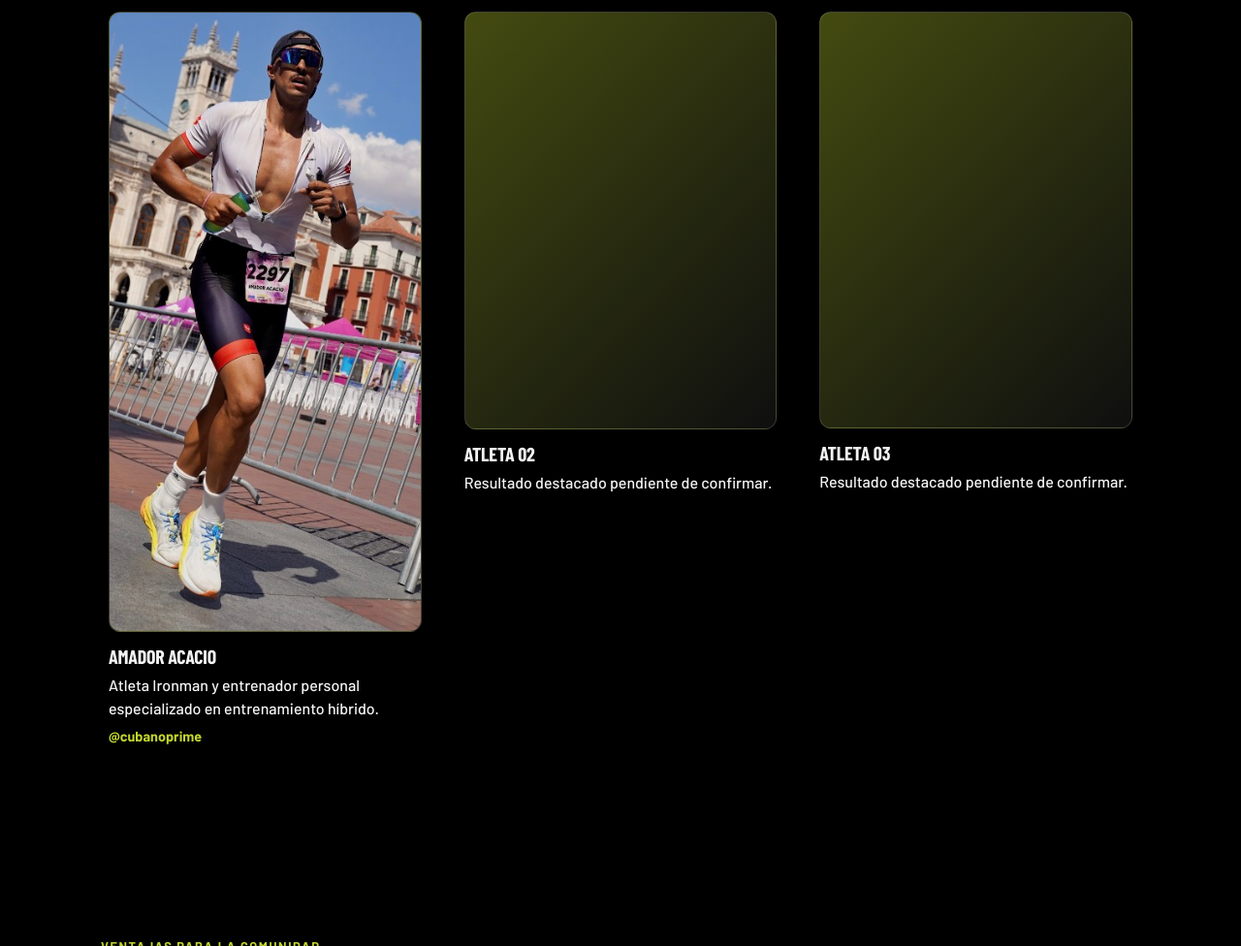
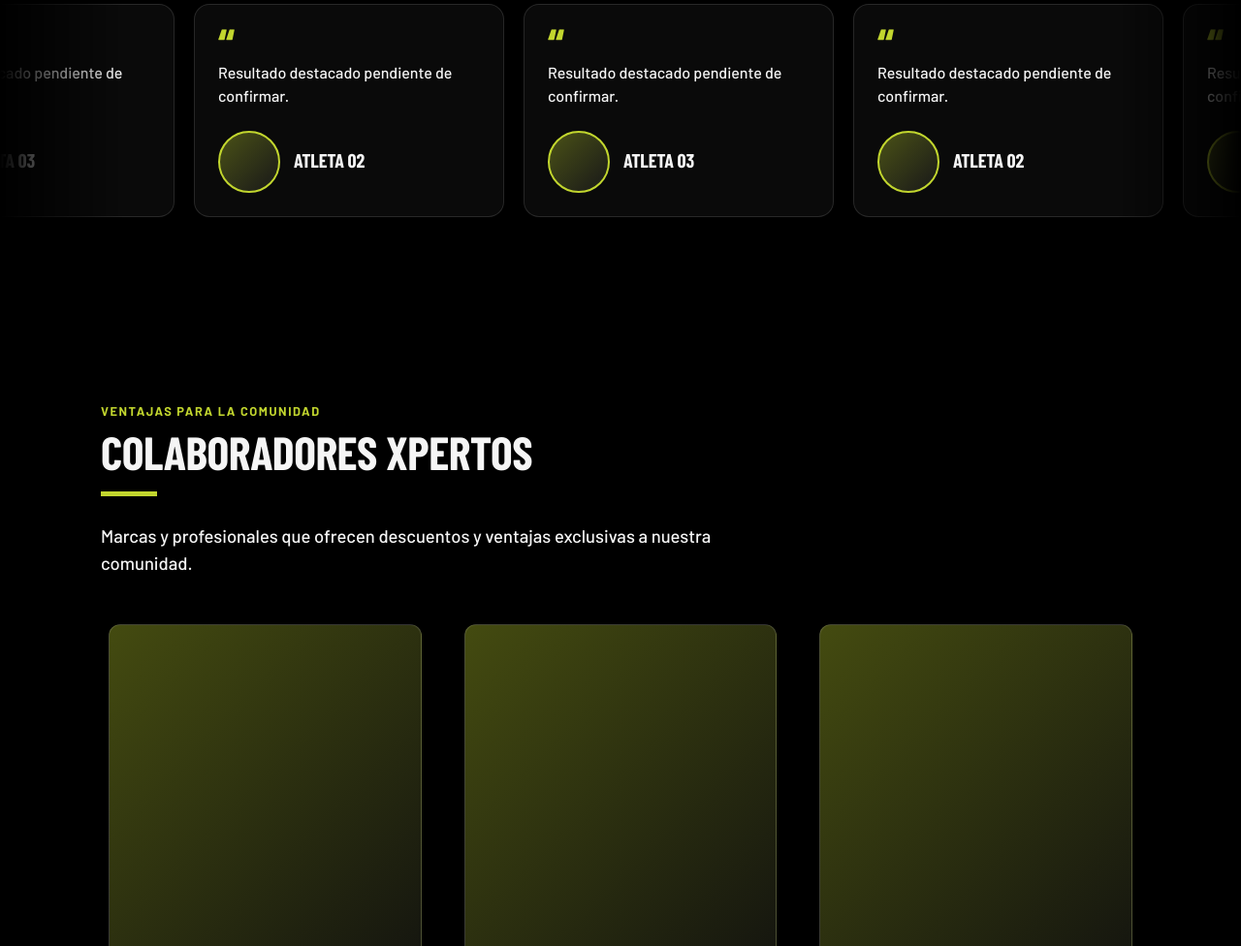
Before and after one commit to xylagenciamarketingdeportivo-prog/xpand-web, a plain HTML site: page index.html in a window 1280 px wide. Shown: the part 1494-2470 px from the top of the page at 97% size. Drawn offline with nearby package versions, Linux system fonts and the light colour scheme; a web font is replaced by a local one.

Commit message:
Casos de éxito en carrusel tipo review y enlace real de TikTok
Quita la tarjeta de Amador Acacio y convierte la sección en un carrusel
de tarjetas con foto pequeña que se desplaza de izquierda a derecha.

Co-Authored-By: Claude Opus 5 <noreply@anthropic.com>

```diff
--- a/css/style.css
+++ b/css/style.css
@@ -135,24 +135,57 @@ em{font-style:normal; color:var(--lima);}
 
 .tarjeta{padding:8px;}
 
-.caso{padding:8px; min-width:0;}
+/* ---------------------------------------------------------- carrusel de casos (estilo review) */
+.carrusel{overflow-x:auto;}
+.carrusel:not(.carrusel--animado) .carrusel__pista{padding:0 24px;}
+.carrusel--animado{
+  overflow:hidden;
+  -webkit-mask-image:linear-gradient(90deg, transparent, #000 10%, #000 90%, transparent);
+          mask-image:linear-gradient(90deg, transparent, #000 10%, #000 90%, transparent);
+}
+.carrusel__pista{display:flex; width:max-content;}
+.carrusel--animado .carrusel__pista{animation:carrusel var(--duracion, 50s) linear infinite;}
+.carrusel:hover .carrusel__pista,
+.carrusel:focus-within .carrusel__pista{animation-play-state:paused;}
+/* La pista contiene dos mitades idénticas: ir de -50% a 0 mueve las tarjetas hacia la derecha sin salto. */
+@keyframes carrusel{
+  from{transform:translateX(-50%);}
+  to{transform:translateX(0);}
+}
+
+.caso{
+  flex:0 0 auto;
+  width:320px;
+  margin-right:20px;
+  padding:24px;
+  display:flex; flex-direction:column; justify-content:space-between; gap:24px;
+  border:1px solid rgba(255,255,255,.12);
+  border-radius:16px;
+  background:rgba(255,255,255,.04);
+}
+.caso__texto::before{
+  content:'\201C';
+  display:block;
+  font-family:'Barlow Condensed', sans-serif; font-weight:800;
+  font-size:3rem; line-height:.7;
+  color:var(--lima);
+}
+.caso__autor{display:flex; align-items:center; gap:14px;}
+.caso__autor h3{margin-bottom:2px;}
+.caso__foto{
+  flex:0 0 auto;
+  width:64px; height:64px;
+  border-radius:50%;
+  object-fit:cover;
+  object-position:center 15%;
+  background:linear-gradient(135deg, rgba(194,214,46,.35), rgba(255,255,255,.06));
+  border:2px solid var(--lima);
+}
 .caso__insta{
-  display:inline-block; margin-top:8px;
+  display:inline-block;
   color:var(--lima); font-weight:700; text-decoration:none; font-size:.9rem;
 }
 .caso__insta:hover{text-decoration:underline;}
-.caso__imagen{
-  display:block;
-  width:100%;
-  max-width:100%;
-  aspect-ratio:3/4;
-  border-radius:12px;
-  margin-bottom:16px;
-  object-fit:cover;
-  object-position:center 15%;
-  background:linear-gradient(135deg, rgba(194,214,46,.35), rgba(255,255,255,.06));
-  border:1px solid rgba(255,255,255,.15);
-}
 
 .colaborador{padding:8px; min-width:0;}
 .colaborador__enlace{
@@ -223,4 +256,5 @@ em{font-style:normal; color:var(--lima);}
   .nav a{width:100%; padding:16px 24px; border-top:1px solid rgba(0,0,0,.06);}
   .nav__cta{border-radius:0; text-align:center;}
   .seccion{padding:64px 0;}
+  .caso{width:270px;}
 }
--- a/index.html
+++ b/index.html
@@ -102,23 +102,28 @@
       <p class="cuerpo cuerpo--grande cuerpo--intro">
         Historias reales de atletas con los que trabajamos.
       </p>
-      <div class="rejilla rejilla--3">
+    </div>
+    <!-- Carrusel tipo review: js/main.js clona las tarjetas para el bucle. Para añadir un atleta, añade otro <article class="caso">. -->
+    <!-- PLACEHOLDER: sustituir por casos reales (foto, nombre, resultado) cuando estén aprobados -->
+    <div class="carrusel">
+      <div class="carrusel__pista">
         <article class="caso">
-          <img class="caso__imagen" src="assets/casos/cubanoprime.jpg" alt="Amador Acacio corriendo en una prueba Ironman" width="480" height="640">
-          <h3>Amador Acacio</h3>
-          <p class="cuerpo">Atleta Ironman y entrenador personal especializado en entrenamiento híbrido.</p>
-          <a class="caso__insta" href="https://www.instagram.com/cubanoprime" target="_blank" rel="noopener">@cubanoprime</a>
-        </article>
-        <!-- PLACEHOLDER: sustituir por casos reales (foto, nombre, resultado) cuando estén aprobados -->
-        <article class="caso">
-          <div class="caso__imagen" aria-hidden="true"></div>
-          <h3>Atleta 02</h3>
-          <p class="cuerpo">Resultado destacado pendiente de confirmar.</p>
+          <p class="cuerpo caso__texto">Resultado destacado pendiente de confirmar.</p>
+          <div class="caso__autor">
+            <div class="caso__foto" aria-hidden="true"></div>
+            <div>
+              <h3>Atleta 02</h3>
+            </div>
+          </div>
         </article>
         <article class="caso">
-          <div class="caso__imagen" aria-hidden="true"></div>
-          <h3>Atleta 03</h3>
-          <p class="cuerpo">Resultado destacado pendiente de confirmar.</p>
+          <p class="cuerpo caso__texto">Resultado destacado pendiente de confirmar.</p>
+          <div class="caso__autor">
+            <div class="caso__foto" aria-hidden="true"></div>
+            <div>
+              <h3>Atleta 03</h3>
+            </div>
+          </div>
         </article>
       </div>
     </div>
@@ -202,11 +207,10 @@
         ¿Eres deportista o marca y quieres trabajar con nosotros? Escríbenos.
       </p>
       <a class="enlace-grande" href="mailto:xylagenciamarketingdeportivo@gmail.com">xylagenciamarketingdeportivo@gmail.com</a>
-      <!-- PLACEHOLDER: confirmar enlace real de TikTok -->
       <div class="redes">
         <a href="https://www.instagram.com/xylagenciamkdeportivo" target="_blank" rel="noopener" aria-label="Instagram"><svg class="icono"><use href="assets/iconos.svg#instagram"></use></svg></a>
         <a href="https://www.linkedin.com/company/xpand-your-limits" target="_blank" rel="noopener" aria-label="LinkedIn"><svg class="icono"><use href="assets/iconos.svg#linkedin"></use></svg></a>
-        <a href="#" aria-label="TikTok"><svg class="icono"><use href="assets/iconos.svg#tiktok"></use></svg></a>
+        <a href="https://www.tiktok.com/@xpandyourlimits_" target="_blank" rel="noopener" aria-label="TikTok"><svg class="icono"><use href="assets/iconos.svg#tiktok"></use></svg></a>
         <a href="https://www.youtube.com/channel/UC6bpS3TpM4_Z3ivlmCwtrQw" target="_blank" rel="noopener" aria-label="YouTube"><svg class="icono"><use href="assets/iconos.svg#youtube"></use></svg></a>
       </div>
     </div>
--- a/js/main.js
+++ b/js/main.js
@@ -14,3 +14,41 @@ if (menuBoton && nav) {
     });
   });
 }
+
+// Carrusel de Casos de éxito: repite las tarjetas hasta cubrir el ancho visible y
+// duplica ese conjunto, para que la animación CSS (de -50% a 0) haga un bucle sin saltos.
+const carrusel = document.querySelector('.carrusel');
+const pista = carrusel && carrusel.querySelector('.carrusel__pista');
+const PIXELES_POR_SEGUNDO = 40;
+
+if (pista && !window.matchMedia('(prefers-reduced-motion: reduce)').matches) {
+  const originales = Array.from(pista.children);
+  let anchoAnterior = 0;
+
+  const clonar = (tarjeta) => {
+    const copia = tarjeta.cloneNode(true);
+    copia.setAttribute('aria-hidden', 'true');
+    copia.querySelectorAll('a').forEach((enlace) => enlace.setAttribute('tabindex', '-1'));
+    pista.appendChild(copia);
+  };
+
+  const montar = () => {
+    const ancho = carrusel.clientWidth;
+    if (ancho === anchoAnterior) return;
+    anchoAnterior = ancho;
+
+    pista.replaceChildren(...originales);
+    const anchoConjunto = originales.reduce(
+      (total, tarjeta) => total + tarjeta.offsetWidth + parseFloat(getComputedStyle(tarjeta).marginRight),
+      0
+    );
+    const repeticiones = Math.ceil(ancho / anchoConjunto);
+    for (let i = 1; i < repeticiones * 2; i++) originales.forEach(clonar);
+
+    pista.style.setProperty('--duracion', `${(anchoConjunto * repeticiones) / PIXELES_POR_SEGUNDO}s`);
+    carrusel.classList.add('carrusel--animado');
+  };
+
+  montar();
+  window.addEventListener('resize', montar);
+}
```
Also changed, not shown: assets/casos/cubanoprime.jpg (deleted), progress.txt, 1 other file.
